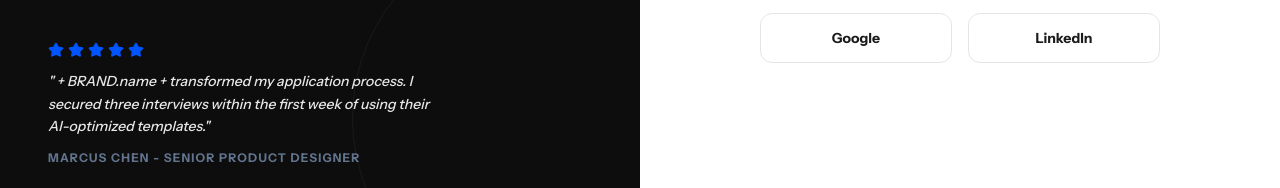
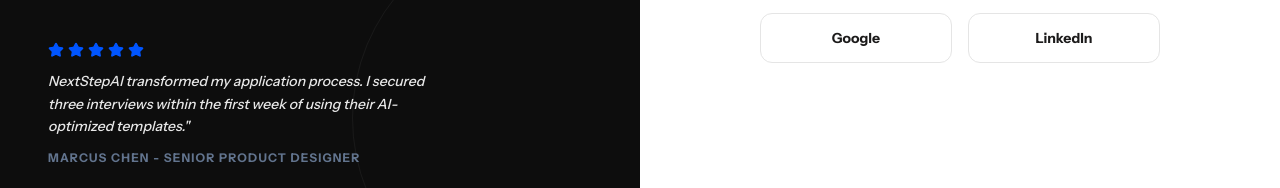
Before and after one commit to khoinguy3ndev/NextStep_FE, a React (Vite) app: page /login in a window 1280 px wide. Shown: the part 586-774 px from the top of the page. Built offline with nearby package versions, Linux system fonts and the light colour scheme; a web font is replaced by a local one.

Commit message:
fix: correct string formatting in login form and error message handling

```diff
--- a/src/features/auth/ui/login-form.ui.tsx
+++ b/src/features/auth/ui/login-form.ui.tsx
@@ -65,8 +65,8 @@ export function LoginForm() {
             ))}
           </div>
           <p className="text-sm italic font-medium leading-relaxed text-white/90">
-            "{" + BRAND.name + "} transformed my application process. I secured
-            three interviews within the first week of using their AI-optimized
+            {BRAND.name} transformed my application process. I secured three
+            interviews within the first week of using their AI-optimized
             templates."
           </p>
           <p className="mt-3 text-xs font-bold uppercase tracking-widest text-slate-500">
@@ -184,7 +184,7 @@ export function LoginForm() {
 
             {error && (
               <div className="text-sm text-red-500 bg-red-50 p-3 rounded-lg border border-red-100">
-                {typeof error === 'string'
+                {typeof error === "string"
                   ? error
                   : error?.message || "An error occurred during login"}
               </div>
```
